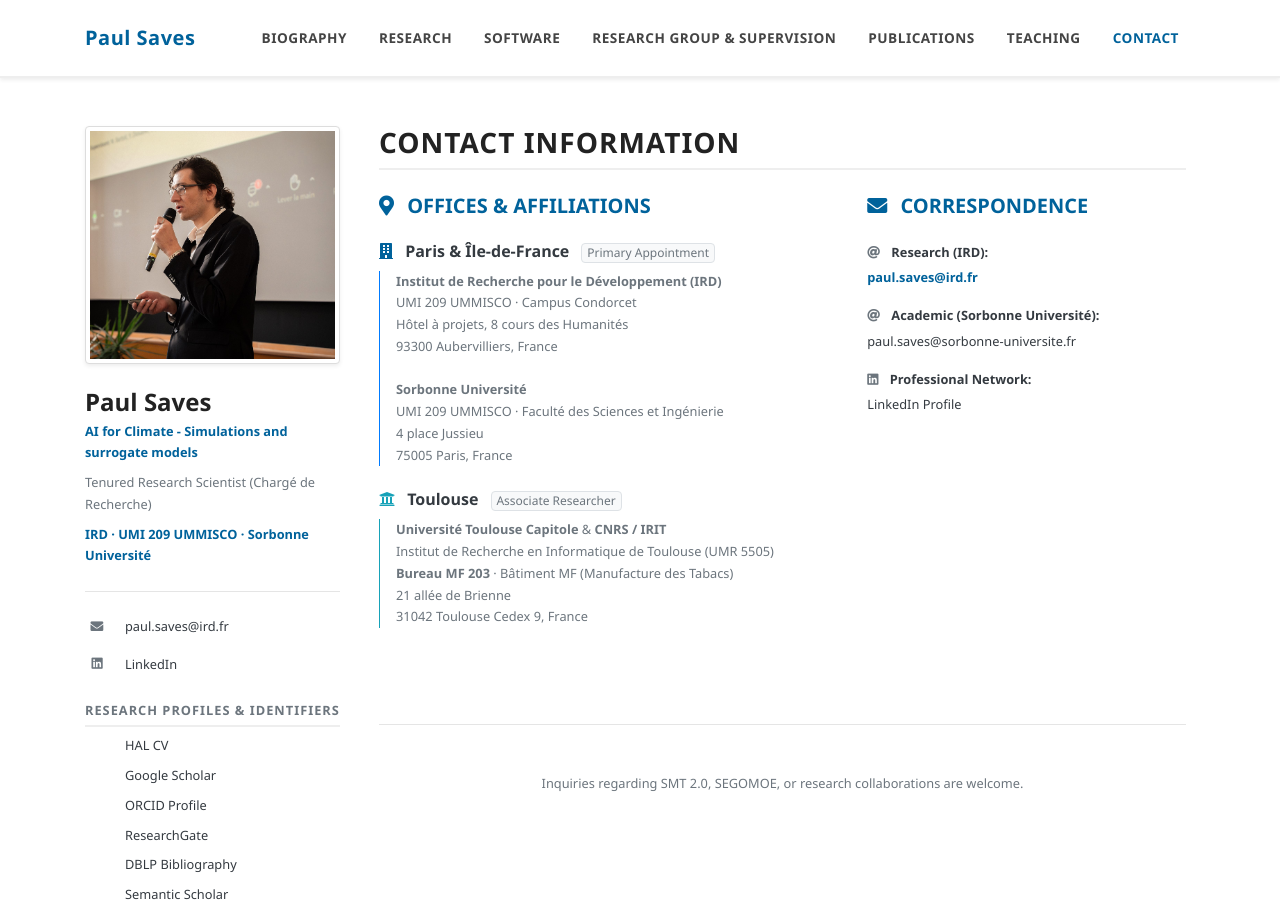
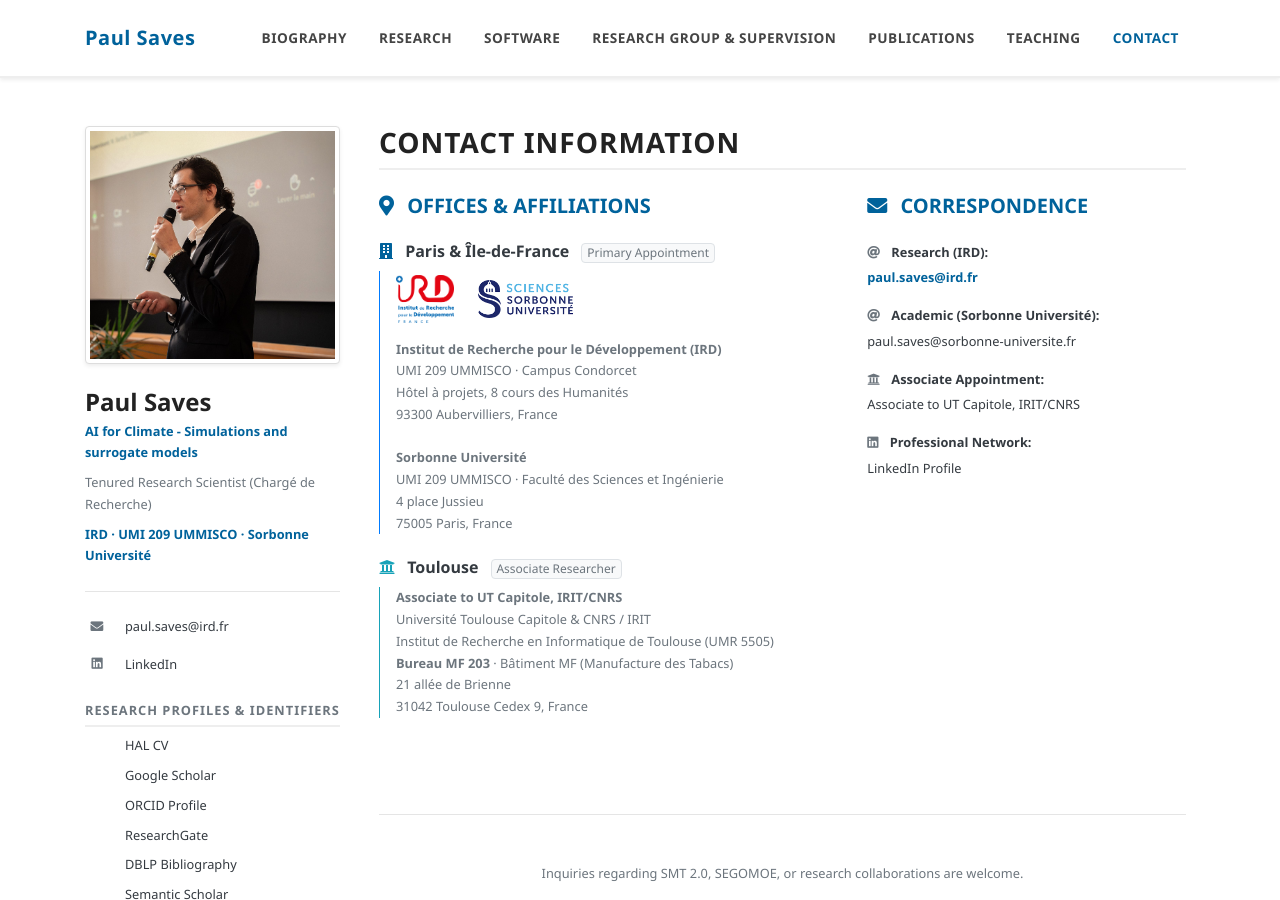
Before and after one commit to Paul-Saves/Paul-Saves.github.io, a Jekyll site: the page built from _pages/contact.md, in a window 1280 px wide and 900 px high. Built offline with Jekyll 4.4.1, drawn with Linux system fonts in a browser that asks for light colours; a style sheet for code colours, icons or effects is not loaded.

Commit message:
feat(contact): integrate IRD & Sorbonne Université logos and reinstate associate status

```diff
--- a/_pages/contact.md
+++ b/_pages/contact.md
@@ -15,6 +15,10 @@ title: Contact Information
         <span class="badge badge-light border text-secondary font-weight-normal ml-2">Primary Appointment</span>
       </h3>
       <div class="pl-3 border-left border-primary">
+        <div class="d-flex align-items-center mb-3 pt-1 flex-wrap" style="gap: 1.5rem;">
+          <img src="{{ '/assets/img/Logo_IRD_2016_BLOC_FR_COUL.png' | relative_url }}" alt="IRD - Institut de Recherche pour le Développement" style="height: 48px; width: auto; object-fit: contain;">
+          <img src="{{ '/assets/img/Logo_Sciences_SU.png' | relative_url }}" alt="Sorbonne Université - Faculté des Sciences et Ingénierie" style="height: 38px; width: auto; object-fit: contain;">
+        </div>
         <address class="small text-secondary mb-0">
           <strong>Institut de Recherche pour le Développement (IRD)</strong><br>
           UMI 209 UMMISCO · Campus Condorcet<br>
@@ -36,7 +40,8 @@ title: Contact Information
       </h3>
       <div class="pl-3 border-left border-info">
         <address class="small text-secondary mb-0">
-          <strong>Université Toulouse Capitole</strong> &amp; <strong>CNRS / IRIT</strong><br>
+          <strong>Associate to UT Capitole, IRIT/CNRS</strong><br>
+          Université Toulouse Capitole &amp; CNRS / IRIT<br>
           Institut de Recherche en Informatique de Toulouse (UMR 5505)<br>
           <strong>Bureau MF 203</strong> · Bâtiment MF (Manufacture des Tabacs)<br>
           21 allée de Brienne<br>
@@ -58,6 +63,10 @@ title: Contact Information
         <a href="mailto:paul.saves@sorbonne-universite.fr" class="text-dark">paul.saves@sorbonne-universite.fr</a>
       </li>
       <li class="mb-3">
+        <span class="font-weight-bold text-dark d-block mb-1"><i class="fas fa-university text-muted mr-2"></i> Associate Appointment:</span>
+        <span class="text-dark">Associate to UT Capitole, IRIT/CNRS</span>
+      </li>
+      <li class="mb-3">
         <span class="font-weight-bold text-dark d-block mb-1"><i class="fab fa-linkedin text-muted mr-2"></i> Professional Network:</span>
         <a href="https://linkedin.com/in/{{ site.linkedin_username }}" target="_blank" class="text-dark">LinkedIn Profile</a>
       </li>
```
Also changed, not shown: assets/img/Logo_IRD_2016_BLOC_FR_COUL.png (added), assets/img/Logo_Sciences_SU.png (added).
